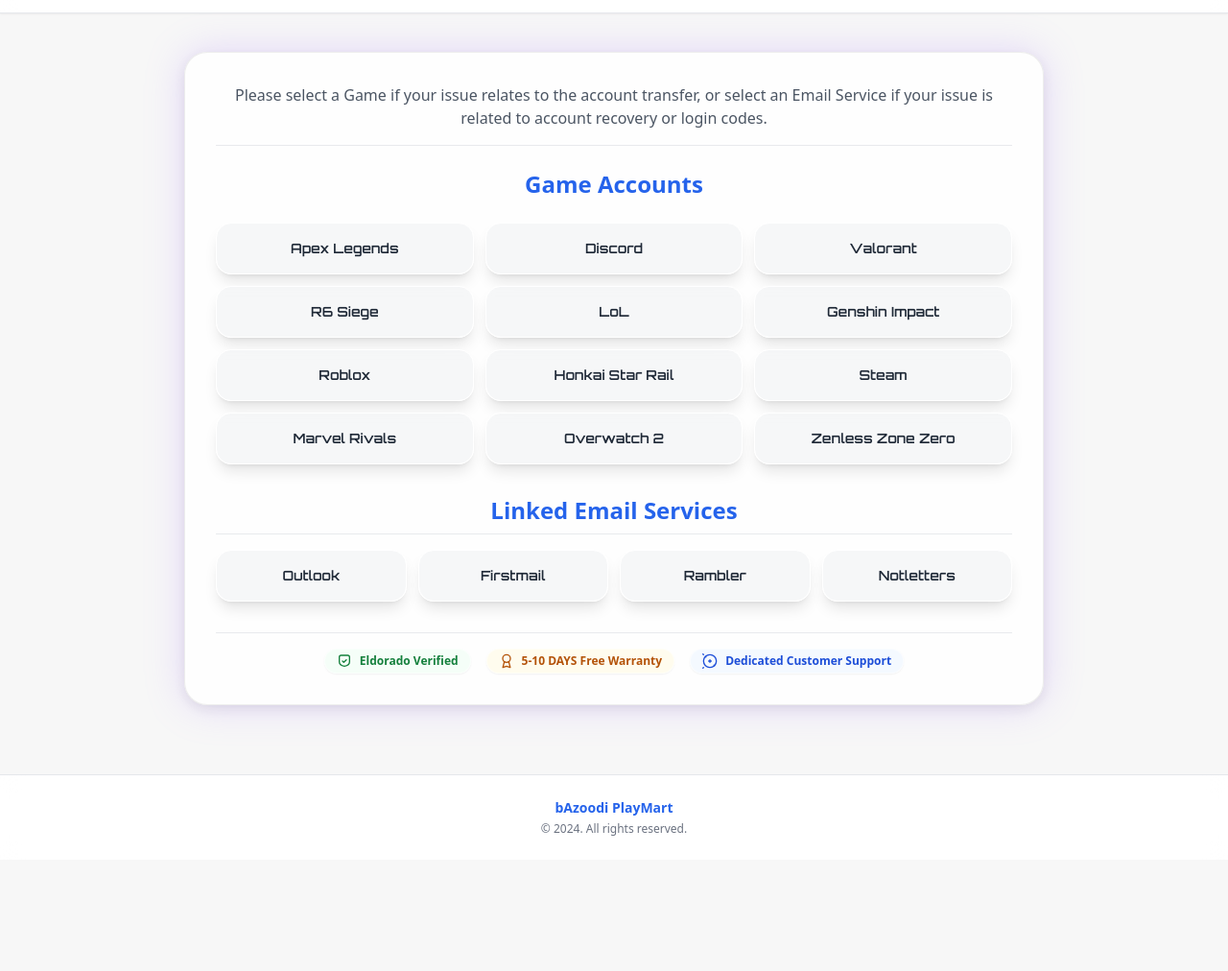
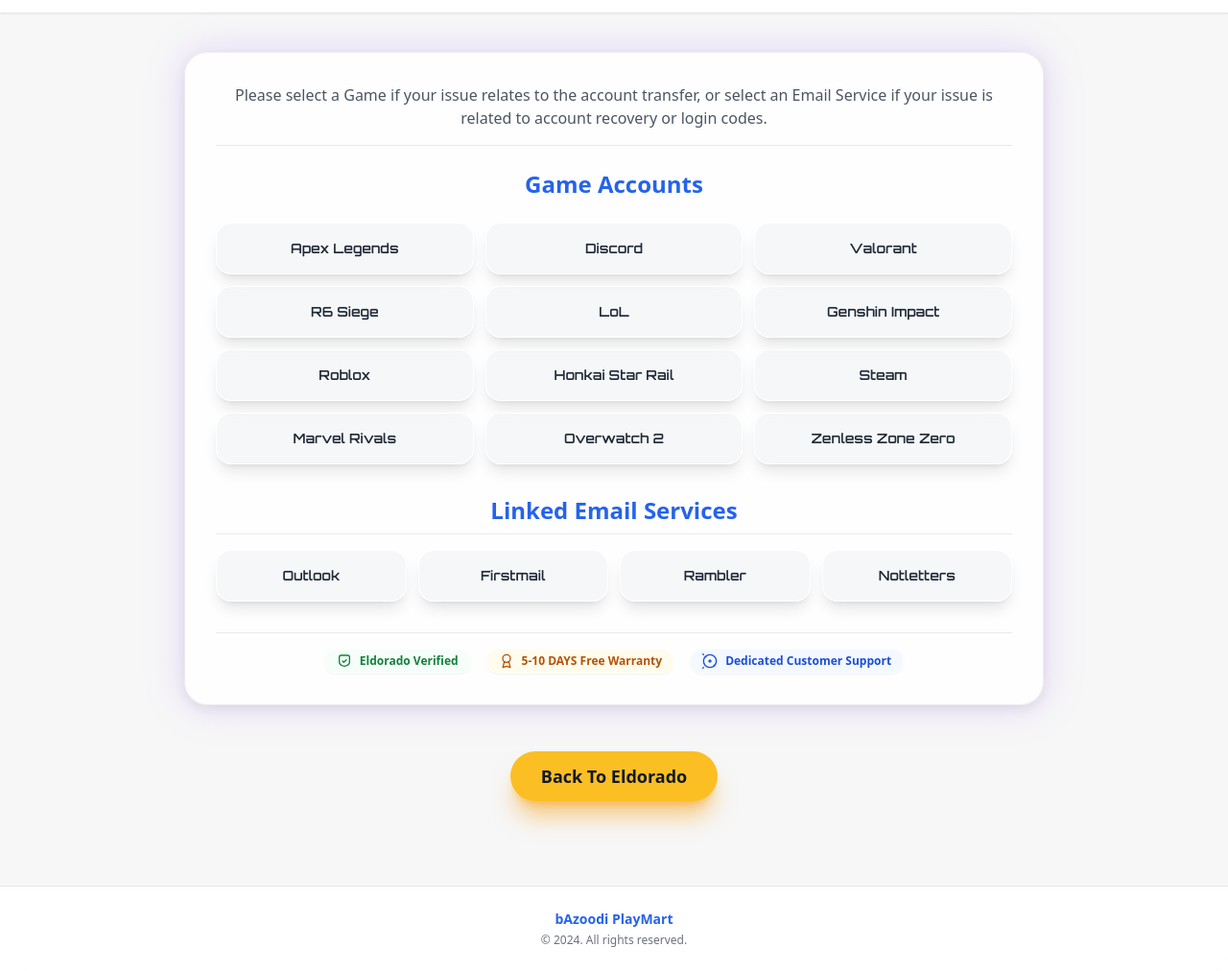
Before and after one commit to bazoodi/troubleshooter, a plain HTML site: page index.html in a window 1280 px wide. Shown: the part 87-1099 px from the top of the page at 96% size. Before the commit the page ends 983 px from the top, so only its background shows below. Drawn offline with nearby package versions, Linux system fonts and the light colour scheme.

Commit message:
Update index.html

```diff
--- a/index.html
+++ b/index.html
@@ -252,6 +252,14 @@
                 </div>
             </div>
 
+            <!-- BACK TO ELDORADO BUTTON (UPDATED: Gold Color, No Icon) -->
+            <div class="text-center my-12">
+                <a href="https://www.eldorado.gg/dashboard/messages" target="_blank" class="inline-flex items-center justify-center px-8 py-3 text-lg font-bold text-gray-900 bg-amber-400 rounded-full shadow-xl shadow-amber-500/50 dark:bg-amber-500 dark:shadow-amber-600/50 dark:text-gray-900 hover:bg-amber-300 dark:hover:bg-amber-400 transition-all duration-300 transform hover:scale-[1.03] focus:outline-none focus:ring-4 focus:ring-amber-500/50">
+                    Back To Eldorado
+                </a>
+            </div>
+            <!-- END BACK TO ELDORADO BUTTON -->
+
             <!-- Troubleshooting Content Container: Uses Readable Font (Default) -->
             <div id="solutions-container" class="hidden max-w-7xl mx-auto w-full font-readable">
 
@@ -459,6 +467,8 @@
         function goBack() {
             document.getElementById('solutions-container').classList.add('hidden');
             document.getElementById('selection-view').classList.remove('hidden');
+            // Show the Back To Eldorado button when returning to the selection view
+            document.querySelector('.text-center.my-12').classList.remove('hidden');
             // Clear the solutions area content on back
             document.getElementById('solutions-area').innerHTML = '';
             document.getElementById('troubleshooting-title').textContent = 'Select a Service to Begin';
@@ -485,6 +495,9 @@
             // 1. Swap Views (New Page Feel)
             document.getElementById('selection-view').classList.add('hidden');
             document.getElementById('solutions-container').classList.remove('hidden');
+            // Hide the Back To Eldorado button when viewing solutions
+            document.querySelector('.text-center.my-12').classList.add('hidden');
+
 
             titleElement.textContent = `Troubleshooting for ${currentGameName}`;
 
```
